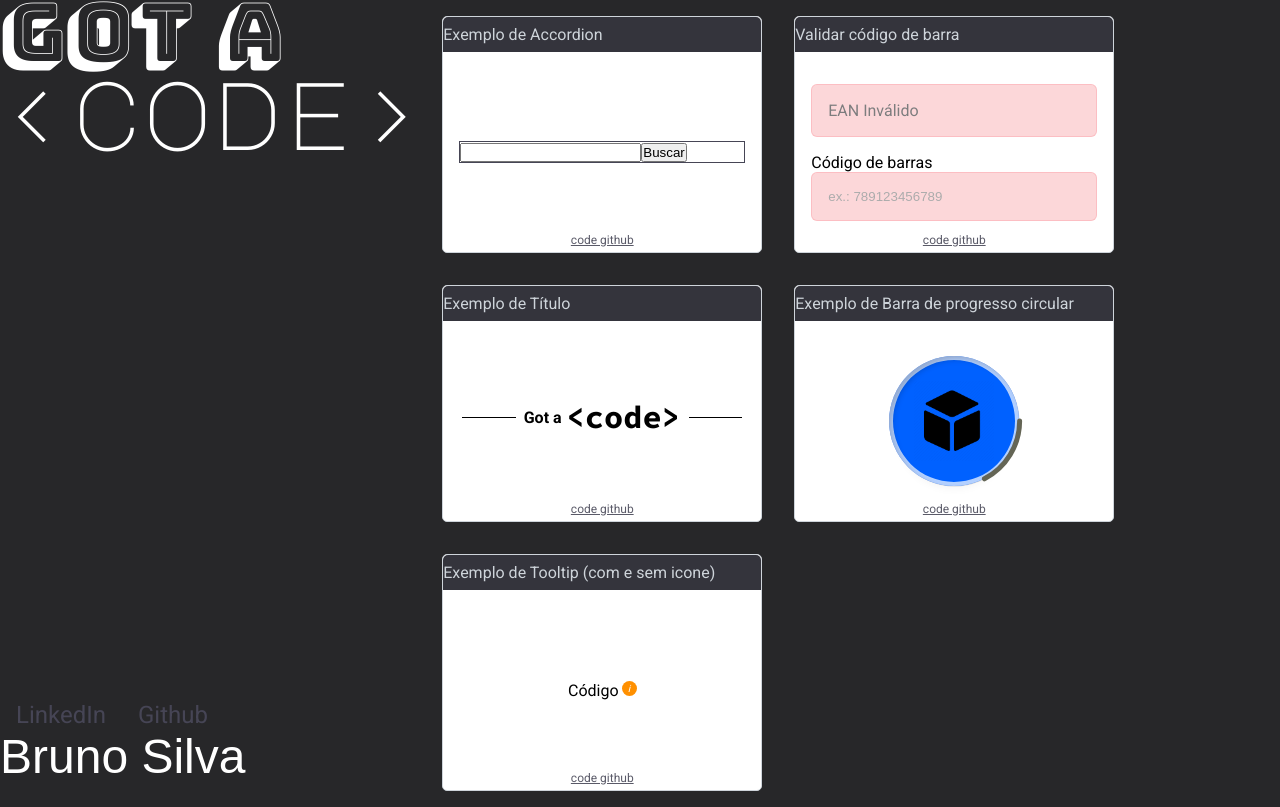
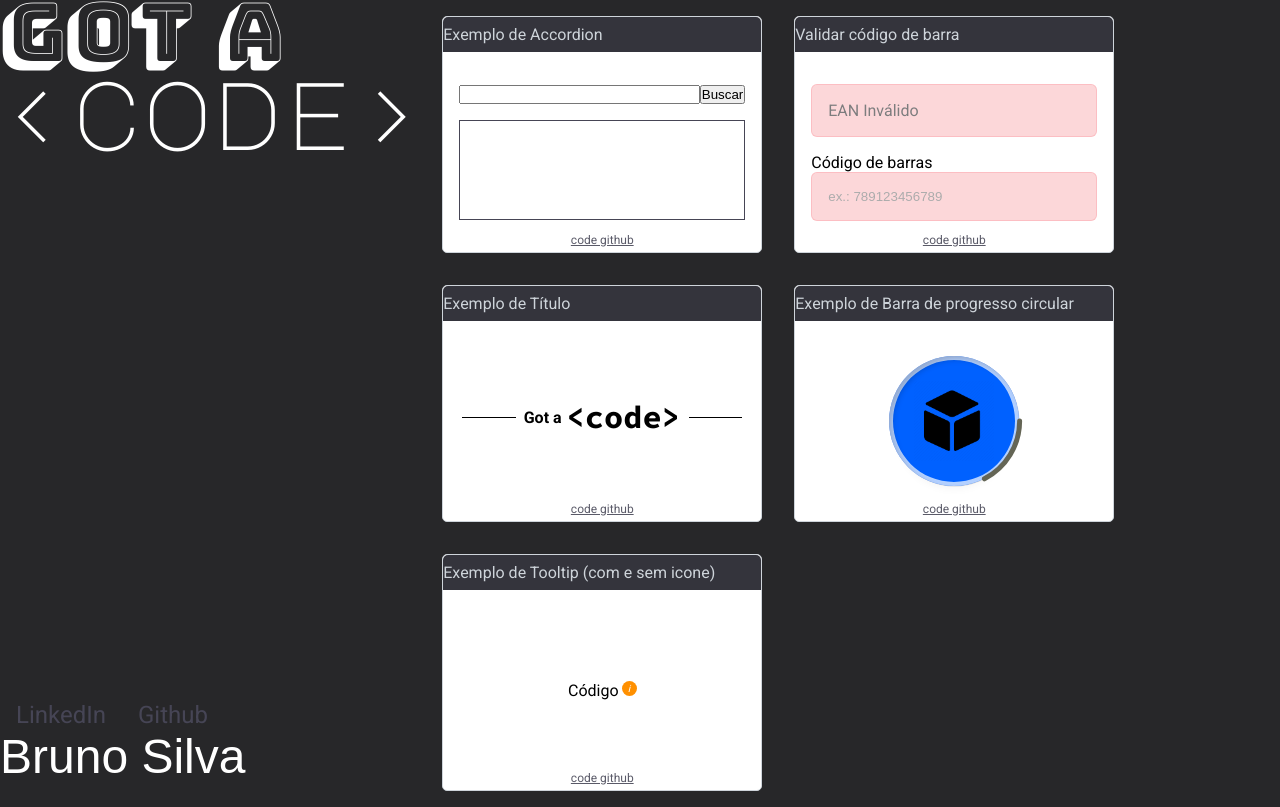
Before and after one commit to brunosilva/got-a-code, a React (Create React App) app: page / in a window 1280 px wide. Built offline with nearby package versions, Linux system fonts and the light colour scheme; a web font is replaced by a local one.

Commit message:
style: :recycle: change layout

```diff
--- a/src/components/Accordion/index.tsx
+++ b/src/components/Accordion/index.tsx
@@ -58,9 +58,9 @@ const Accordion: React.FC<IProps> = ({ title, subtitle, children }) => {
 
   return (
     <div className={style.container}>
-      <div>
-        <form onSubmit={handleSubmit}>
-          <input type="text" name="user" />
+      <div className={style.formContent}>
+        <form onSubmit={handleSubmit} className={style.form}>
+          <input type="text" name="user" className={style.input} />
           <button type="submit">Buscar</button>
         </form>
       </div>
--- a/src/components/Accordion/style.module.scss
+++ b/src/components/Accordion/style.module.scss
@@ -1,10 +1,22 @@
 .container {
   display: flex;
   flex-direction: column;
-  border: 1px solid var(--grey-800);
-
   width: 100%;
 
+  .formContent {
+    .form {
+      display: flex;
+      .input {
+        width: 100%;
+      }
+    }
+    margin-bottom: 1rem;
+  }
+
+  .list {
+    border: 1px solid var(--grey-800);
+    height: 100px;
+  }
   .titleButtom {
     background: var(--white);
     color: var(--grey-800);
```
